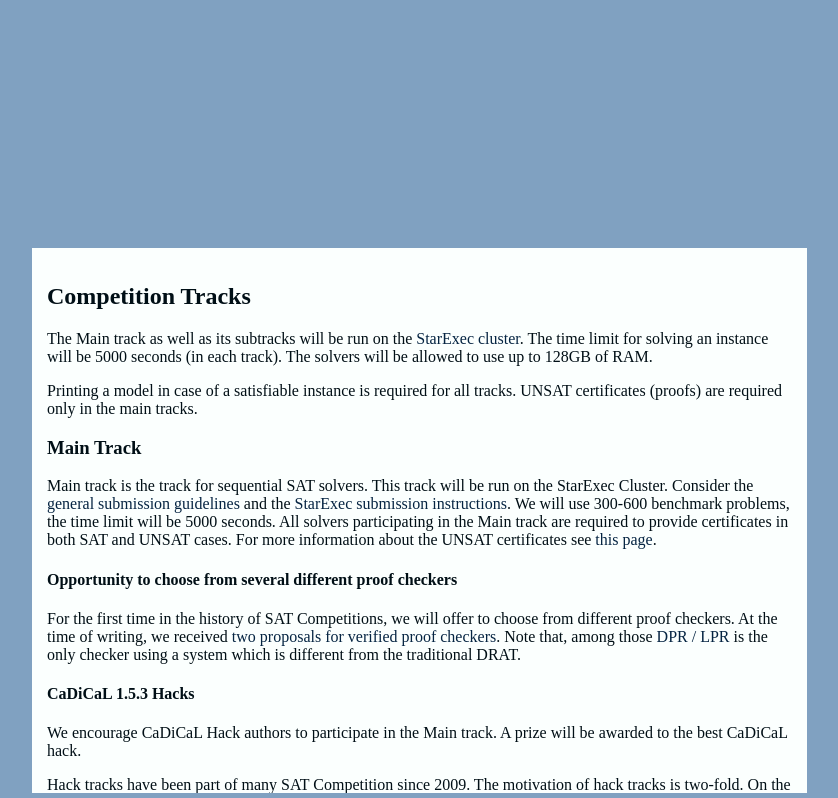
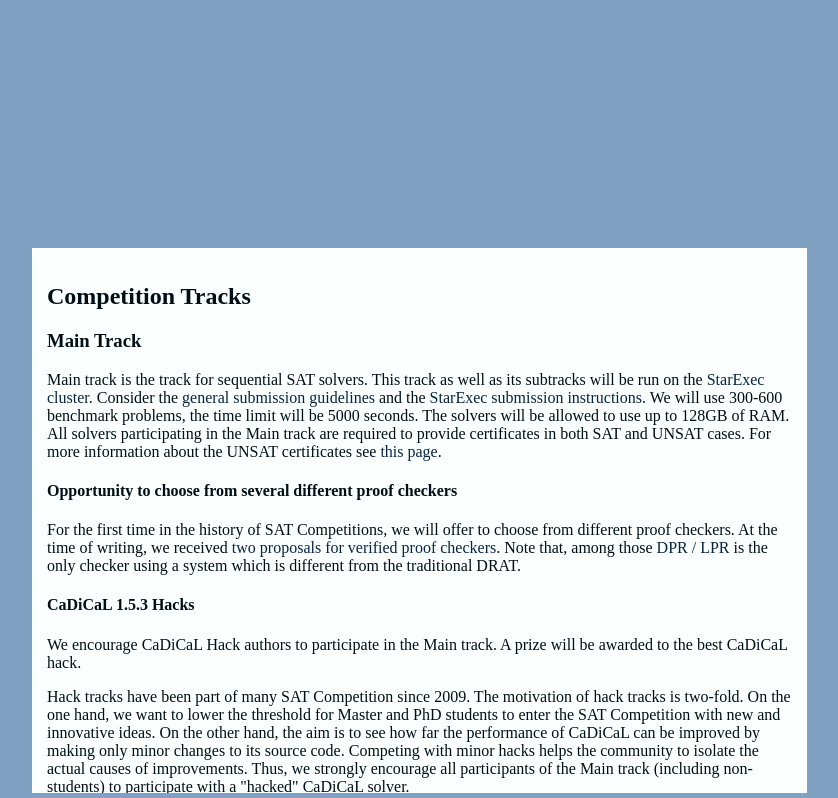
Before and after one commit to satcompetition/2023, a plain HTML site: page tracks.html in a window 1280 px wide. Shown: the part 2-800 px from the top of the page, without its empty margins (223-1061 px from the left). Drawn offline with Linux system fonts and the light colour scheme; a script that the page names is missing.

Commit message:
update track description

```diff
--- a/tracks.html
+++ b/tracks.html
@@ -18,22 +18,12 @@
   <div class="content">
 	<h2>Competition Tracks</h2>
 
-	<p>
-		The Main track as well as its subtracks will be run on the <a href="https://www.starexec.org/starexec/public/about.jsp">StarExec cluster</a>.
-		The time limit for solving an instance will be 5000 seconds (in each track).
-		The solvers will be allowed to use up to 128GB of RAM.
-	</p>
-
-	<p>
-		Printing a model in case of a satisfiable instance is required for all tracks.
-		UNSAT certificates (proofs) are required only in the main tracks.
-	</p>
-
 	<h3 id="main">Main Track</h3>
 		Main track is the track for sequential SAT solvers.
-		This track will be run on the StarExec Cluster.
+		This track as well as its subtracks will be run on the <a href="https://www.starexec.org/starexec/public/about.jsp">StarExec cluster</a>.
 		Consider the <a href="rules.html">general submission guidelines</a> and the <a href="starexec.html">StarExec submission instructions</a>.
 		We will use 300-600 benchmark problems, the time limit will be 5000 seconds.
+		The solvers will be allowed to use up to 128GB of RAM.
 		All solvers participating in the Main track are required to provide certificates in both SAT and UNSAT cases.
 		For more information about the UNSAT certificates see <a href="certificates.html">this page</a>.
 
@@ -61,14 +51,15 @@
 		</p>
 
 	<h4 id="nolimits">No-Limits Track</h4>
-		If your solver does not generate UNSAT proofs or if you do not want to publish your source code,
+		If your solver does not generate SAT or UNSAT certificates or if you do not want to publish your source code,
 		you can still submit your solver to the No-Limits track.
 		<p>Each solver submitted to the Main track will automatically participate in the No-Limits track. </p>
-		<p>The No-Limits track will only be evaluated with respect to the new benchmarks instances which are submitted to this SAT Competition.</p>
+		<p>The No-Limits track will only be evaluated with respect to the <i>new</i> benchmarks instances which are submitted to this SAT Competition.</p>
 
 	<h3 id="parallel">Parallel Track</h3>
 		The Parallel track will be run on Amazon Web Services (AWS).
 		Consider the <a href="rules.html">general submission guidelines</a> and the <a href="aws.html">AWS submission instructions</a>.
+		All solvers participating in the Parallel track are required to provide a model in the SAT case.
 		The solvers participating in this track will be executed with a wall-clock time limit of 5000 seconds.
 		Each solver will be run an a single AWS machine of the type m4.16xlarge, which has 64 virtual cores and 256GB of memory.
 		More details about m4.16xlarge nodes can be found
@@ -78,6 +69,7 @@
 		The Cloud track will evaluate the effectiveness of parallel SAT solvers to run in a distributed manner.
 		This track will be run on Amazon Web Services(AWS).
 		Consider the <a href="rules.html">general submission guidelines</a> and the <a href="aws.html">AWS submission instructions</a>.
+		All solvers participating in the Cloud track are required to provide a model in the SAT case.
 		The solvers participating in this track will be executed with a wall-clock time limit of 1000 seconds running on 100 m4.4xlarge machines in parallel.
 		Each m4.4xlarge machine has 16 virtual CPUs and 64 GB memory.
 		Communication between the machines is possible using MPI and SSH.
```
